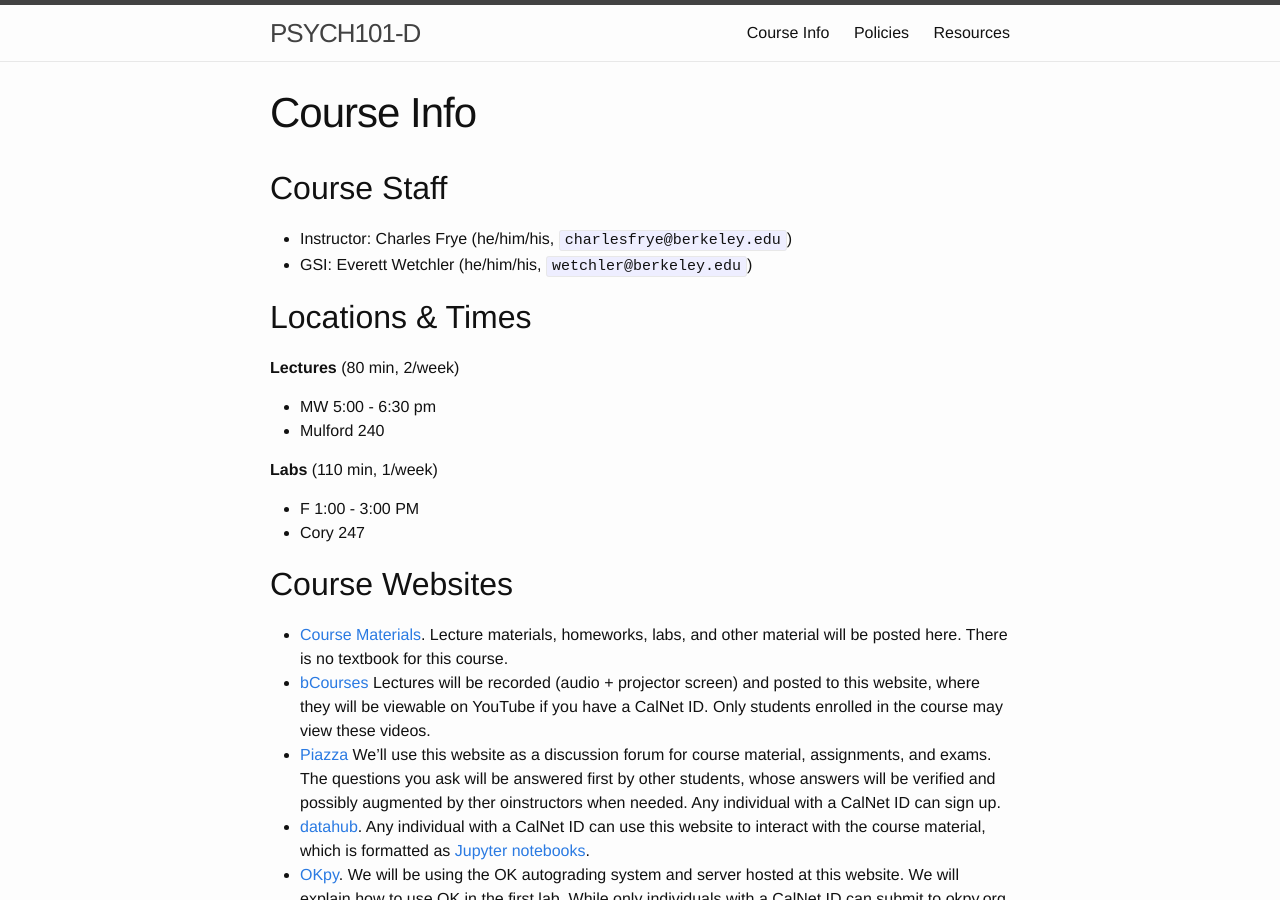
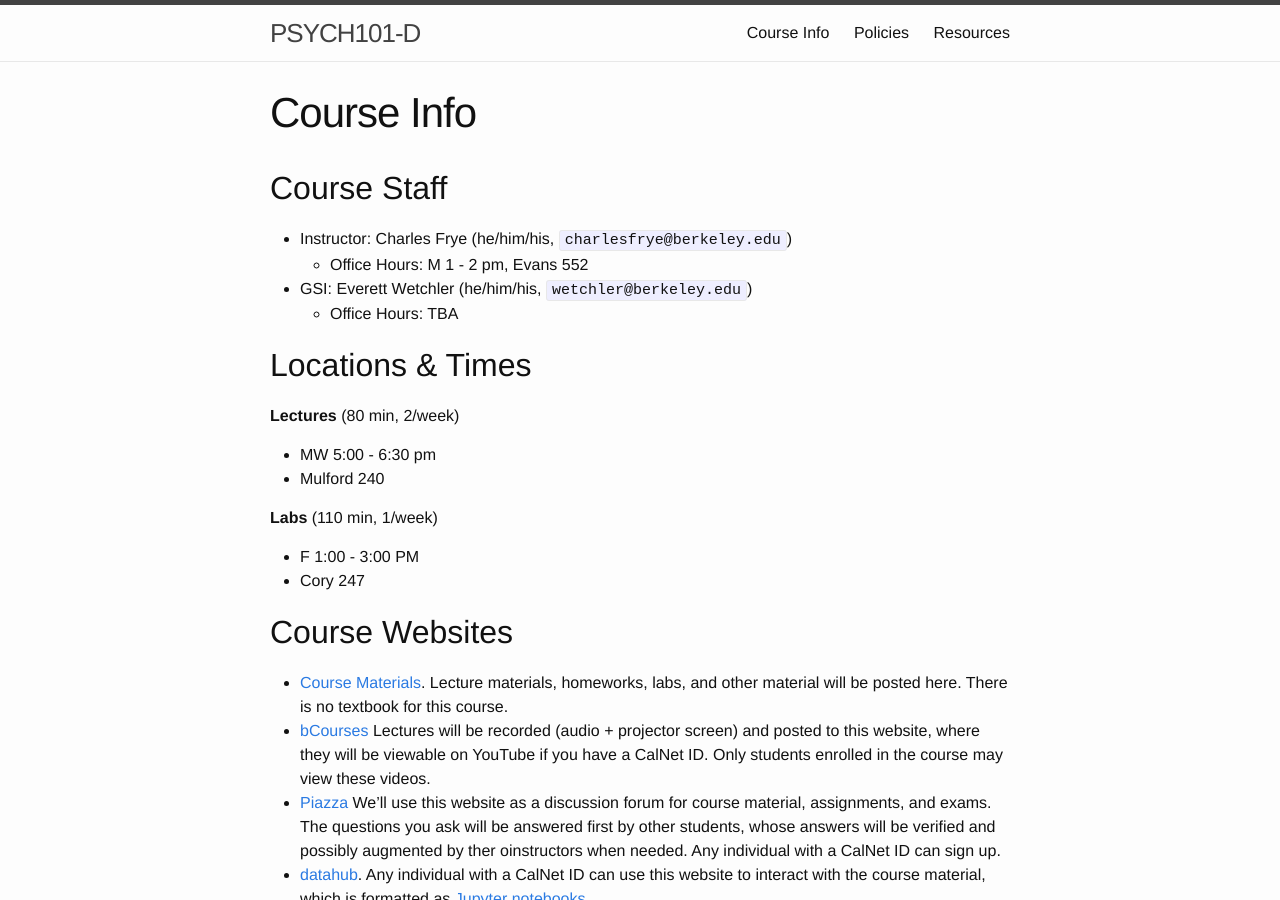
Before and after one commit to charlesfrye/psych101d, a Jekyll site: the page built from info.md, in a window 1280 px wide and 900 px high. Built offline with Jekyll 4.4.1, drawn with Linux system fonts in a browser that asks for light colours.

Commit message:
adds office hours

```diff
--- a/info.md
+++ b/info.md
@@ -6,7 +6,9 @@ permalink: /info/
 
 ## Course Staff
 - Instructor: Charles Frye (he/him/his, `charlesfrye@berkeley.edu`)
+    - Office Hours: M 1 - 2 pm, Evans 552
 - GSI: Everett Wetchler (he/him/his, `wetchler@berkeley.edu`)
+    - Office Hours: TBA
 
 ## Locations & Times
 **Lectures** (80 min, 2/week)
```
